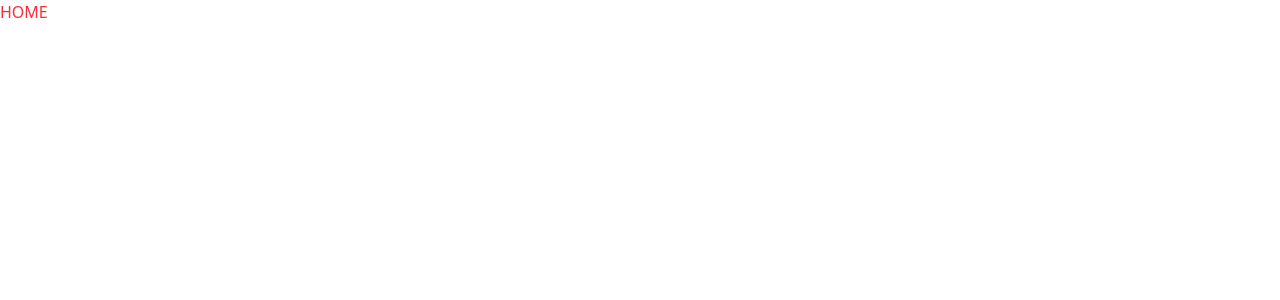
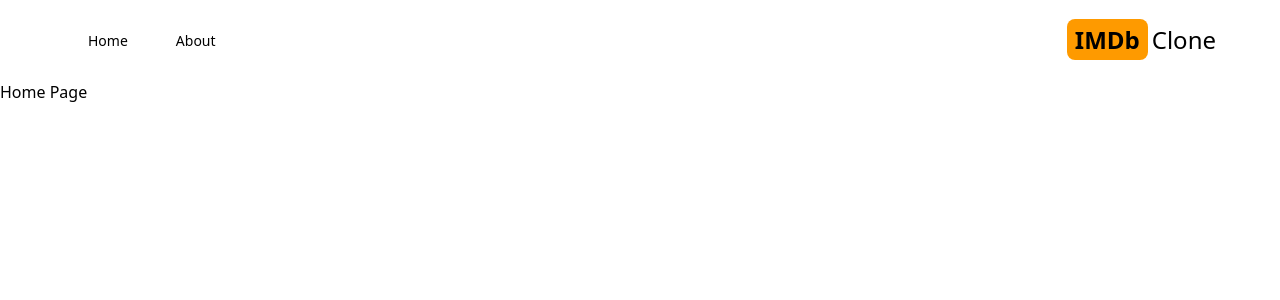
Before and after one commit to greatL9/imdb, a Next.js app: page / in a window 1280 px wide. Shown: the top 300 px of the page. Built offline with nearby package versions, Linux system fonts and the light colour scheme.

Commit message:
create the header section

```diff
--- a/package.json
+++ b/package.json
@@ -12,7 +12,8 @@
     "next": "15.4.6",
     "postcss": "^8.5.6",
     "react": "19.1.0",
-    "react-dom": "19.1.0"
+    "react-dom": "19.1.0",
+    "react-icons": "^5.5.0"
   },
   "devDependencies": {
     "@eslint/eslintrc": "^3",
--- /dev/null
+++ b/src/app/about/page.tsx
@@ -0,0 +1,3 @@
+export default function AboutPage() {
+  return <div>About Page</div>;
+}
--- /dev/null
+++ b/src/app/components/header.tsx
@@ -0,0 +1,25 @@
+import Link from "next/link";
+import MenuItem from "./menuItem";
+import { AiFillHome } from "react-icons/ai";
+import { BsFillInfoCircleFill } from "react-icons/bs";
+
+export default function Header() {
+  return (
+    <div className="flex justify-between mx-2 max-w-6xl sm:mx-auto items-center py-6">
+      <div className="flex items-center ">
+        <MenuItem title="Home" address="/" Icon={AiFillHome} />
+        <MenuItem title="About" address="/about" Icon={BsFillInfoCircleFill} />
+      </div>
+      <div>
+        <Link href="/">
+          <h2 className="text-2xl">
+            <span className="font-bold bg-amber-500 py-1 px-2 rounded-lg mr-1">
+              IMDb
+            </span>
+            <span className="text- xl hidden sm:inline">Clone</span>
+          </h2>
+        </Link>
+      </div>
+    </div>
+  );
+}
--- /dev/null
+++ b/src/app/components/menuItem.tsx
@@ -0,0 +1,18 @@
+import Link from "next/link";
+
+type MenuItemProps = {
+  title: string;
+  address: string;
+  Icon?: React.ElementType;
+};
+
+export default function MenuItem({ title, address, Icon }: MenuItemProps) {
+  return (
+    <div>
+      <Link href={address} className="mx-4 lg:mx-6 hover:text-amber-600">
+        {Icon && <Icon className="text-2xl sm:hidden mx-4" />}
+        <p className="hidden sm:inline my-2 text-sm">{title}</p>
+      </Link>
+    </div>
+  );
+}
--- a/src/app/layout.tsx
+++ b/src/app/layout.tsx
@@ -1,9 +1,10 @@
 import type { Metadata } from "next";
 import "./globals.css";
+import Header from "./components/header";
 
 export const metadata: Metadata = {
-  title: "IMDB Clone",
-  description: "IMDB Clone website",
+  title: "IMDb Clone",
+  description: "IMDb Clone website",
 };
 
 export default function RootLayout({
@@ -13,7 +14,10 @@
 }>) {
   return (
     <html lang="en">
-      <body>{children}</body>
+      <body>
+        <Header />
+        {children}
+      </body>
     </html>
   );
 }
--- a/src/app/page.tsx
+++ b/src/app/page.tsx
@@ -1,3 +1,3 @@
 export default function Home() {
-  return <h1 className="text-red-500">HOME</h1>;
+  return <h1>Home Page</h1>;
 }
```
Also changed, not shown: 1 other file (tests, documents, lock files or other folders).
